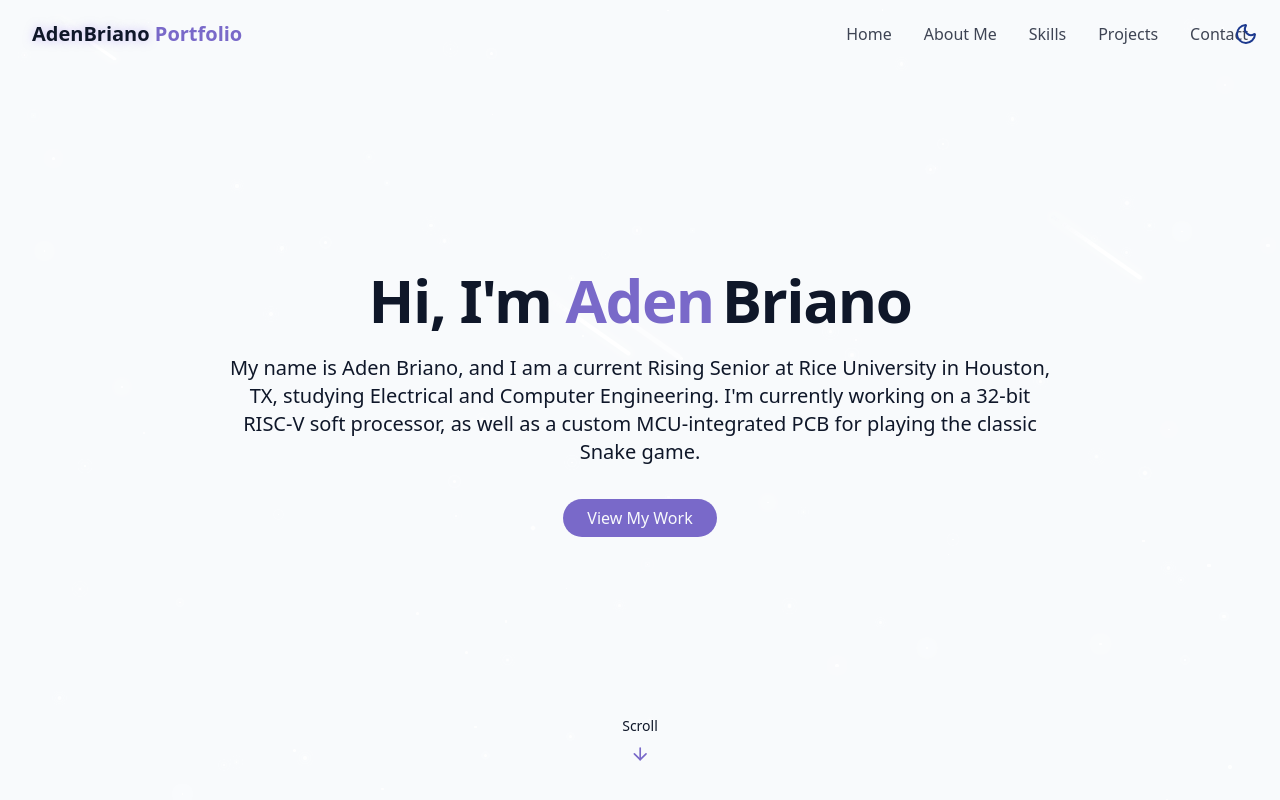
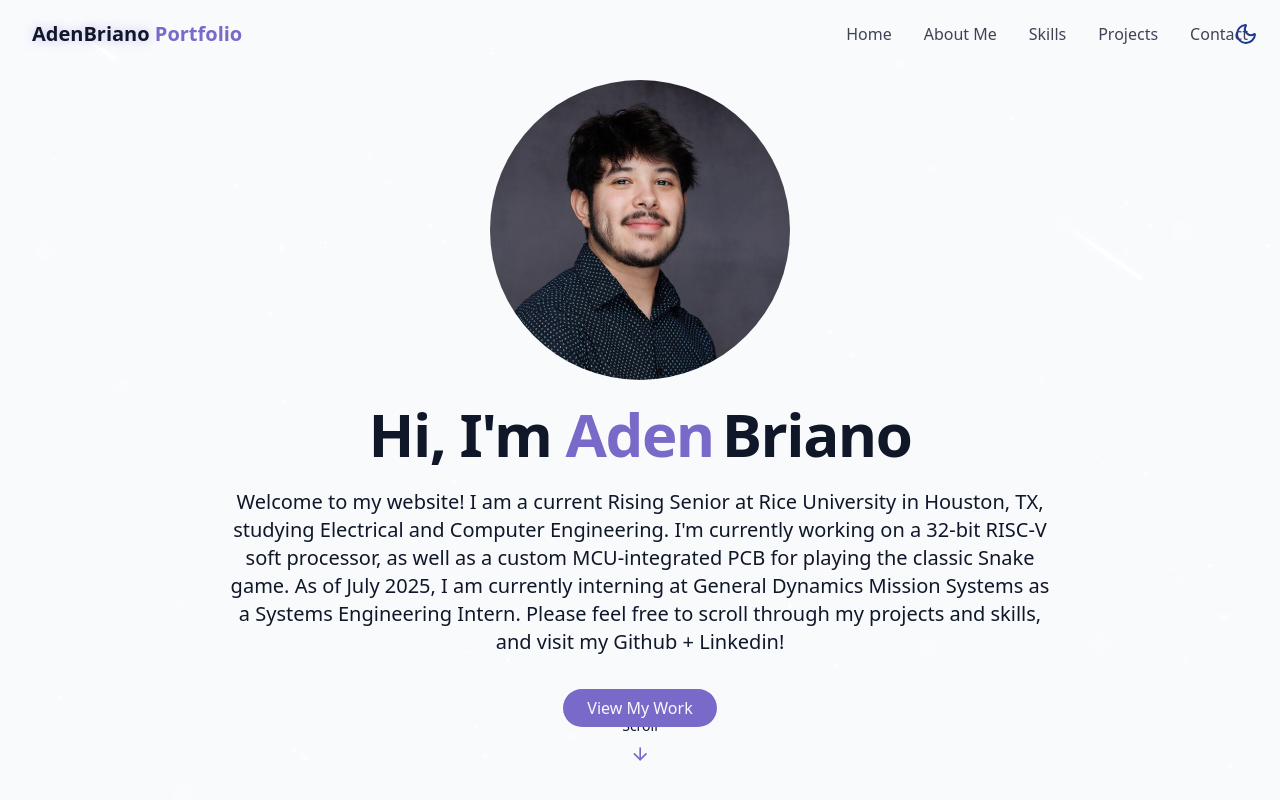
Before and after one commit to BrianoAden/BrianoAden, a React (Vite) app in the folder portfolio/: page / in a window 1280 px wide. Shown: the top 800 px of the page. Built offline with nearby package versions, Linux system fonts and the light colour scheme.

Commit message:
updated Hero section

```diff
--- a/portfolio/src/components/HeroSection.jsx
+++ b/portfolio/src/components/HeroSection.jsx
@@ -8,6 +8,9 @@ export const HeroSection = () => {
         >
         <div className="container max-w-4xl mx-auto text-center z-10">
             <div className="space-y-6">
+            <div className="flex justify-center items-center">
+                <img src = "../../images/headshot.jpeg" className="w-75 h-75 rounded-full opacity-0 animate-fade-in-delay-1"/>
+                </div>
                 <h1 className = "text-4xl md:text-6xl font-bold tracking-tight">
                     <span className = "opacity-0 animate-fade-in"> Hi, I'm</span>
                     <span className = "text-primary opacity-0 animate-fade-in-delay-1">
@@ -20,8 +23,9 @@ export const HeroSection = () => {
                 </h1>
                 <p className = "text-lg md:text-xl text-muted-foreground max-2-2xl mx-auto opacity-0 animate-fade-in-delay-4">
 
-                    My name is Aden Briano, and I am a current Rising Senior at Rice University in Houston, TX, studying Electrical and Computer Engineering.
-                    I'm currently working on a 32-bit RISC-V soft processor, as well as a custom MCU-integrated PCB for playing the classic Snake game.
+                    Welcome to my website! I am a current Rising Senior at Rice University in Houston, TX, studying Electrical and Computer Engineering.
+                    I'm currently working on a 32-bit RISC-V soft processor, as well as a custom MCU-integrated PCB for playing the classic Snake game. As of July 2025, I am currently interning at
+                    General Dynamics Mission Systems as a Systems Engineering Intern. Please feel free to scroll through my projects and skills, and visit my Github + Linkedin!
 
                 </p>
                 <div className = "pt-4 opacity-0 animate-fade-in-delay-4">
```
Also changed, not shown: portfolio/images/headshot.jpeg (added), 1 other file (tests, documents, lock files or other folders).
